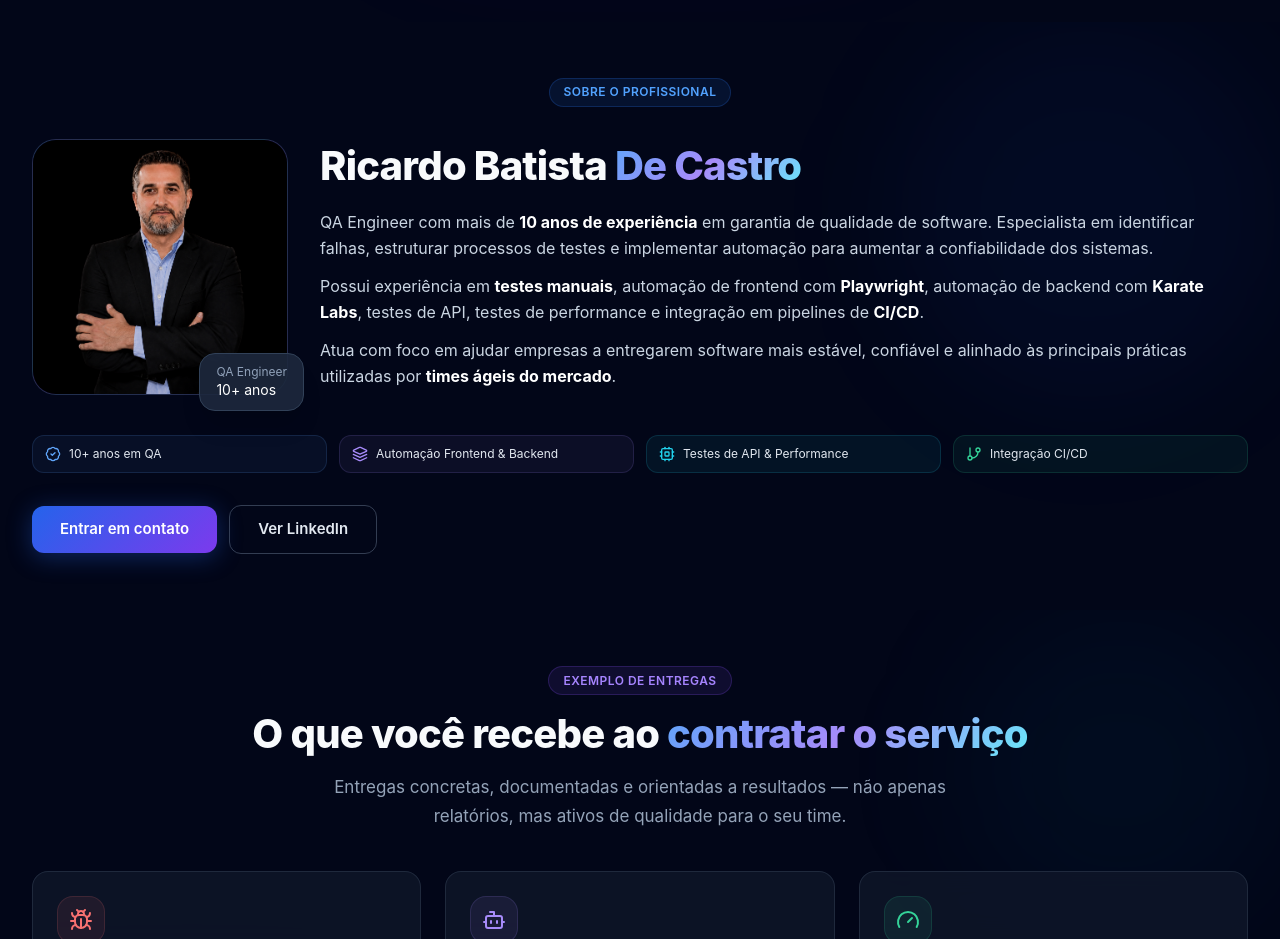
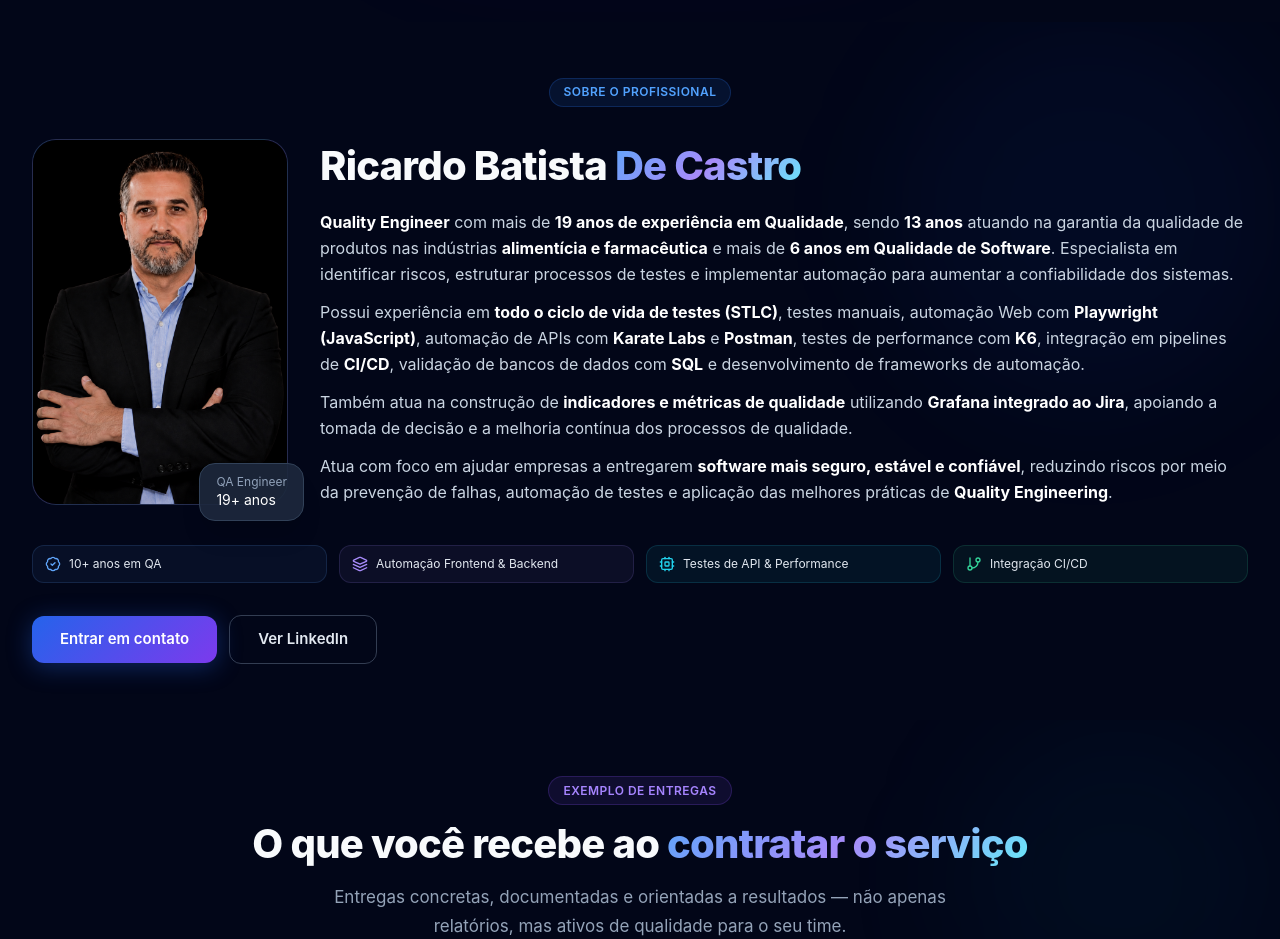
Before and after one commit to Ricardo-Batista-De-Castro/qa-landing-page, a React (Vite) app: page / in a window 1280 px wide. Shown: the part 5400-6339 px from the top of the page. Built offline with nearby package versions, Linux system fonts and the light colour scheme.

Commit message:
ajuste em texto

```diff
--- a/src/components/About.jsx
+++ b/src/components/About.jsx
@@ -33,10 +33,10 @@ export default function About() {
           </div>
 
           {/* Top row: logo + text side by side */}
-          <div className="flex flex-col sm:flex-row gap-8 items-start">
+          <div className="flex flex-col sm:flex-row gap-8 items-stretch">
             {/* Logo card */}
-            <div className="relative flex-shrink-0">
-              <div className="w-52 h-52 sm:w-64 sm:h-64 rounded-3xl bg-gradient-to-br from-blue-600/20 via-violet-600/20 to-cyan-600/20 border border-slate-700/60 flex items-center justify-center overflow-hidden p-2">
+            <div className="relative flex-shrink-0 self-stretch">
+              <div className="w-52 sm:w-64 h-full min-h-[280px] rounded-3xl bg-gradient-to-br from-blue-600/20 via-violet-600/20 to-cyan-600/20 border border-slate-700/60 flex items-center justify-center overflow-hidden p-2">
                 <img
                   src="/logo_ricardo_castro.png"
                   alt="Ricardo Castro"
@@ -49,7 +49,7 @@ export default function About() {
                 className="absolute -bottom-4 -right-4 bg-slate-800/90 border border-slate-700 rounded-2xl px-4 py-2.5 shadow-xl"
               >
                 <p className="text-xs text-slate-400">QA Engineer</p>
-                <p className="text-sm font-700 text-white">10+ anos</p>
+                <p className="text-sm font-700 text-white">19+ anos</p>
               </motion.div>
             </div>
 
@@ -61,13 +61,19 @@ export default function About() {
               </h2>
               <div className="space-y-3 text-slate-300 leading-relaxed">
                 <p>
-                  QA Engineer com mais de <strong className="text-white">10 anos de experiência</strong> em garantia de qualidade de software. Especialista em identificar falhas, estruturar processos de testes e implementar automação para aumentar a confiabilidade dos sistemas.
+                  <strong className="text-white">Quality Engineer</strong> com mais de <strong className="text-white">19 anos de experiência em Qualidade</strong>, sendo <strong className="text-white">13 anos</strong> atuando na garantia da qualidade de produtos nas indústrias <strong className="text-white">alimentícia e farmacêutica</strong> e mais de <strong className="text-white">6 anos em Qualidade de Software</strong>. Especialista em identificar riscos, estruturar processos de testes e implementar automação para aumentar a confiabilidade dos sistemas.
                 </p>
+
                 <p>
-                  Possui experiência em <strong className="text-white">testes manuais</strong>, automação de frontend com <strong className="text-white">Playwright</strong>, automação de backend com <strong className="text-white">Karate Labs</strong>, testes de API, testes de performance e integração em pipelines de <strong className="text-white">CI/CD</strong>.
+                  Possui experiência em <strong className="text-white">todo o ciclo de vida de testes (STLC)</strong>, testes manuais, automação Web com <strong className="text-white">Playwright (JavaScript)</strong>, automação de APIs com <strong className="text-white">Karate Labs</strong> e <strong className="text-white">Postman</strong>, testes de performance com <strong className="text-white">K6</strong>, integração em pipelines de <strong className="text-white">CI/CD</strong>, validação de bancos de dados com <strong className="text-white">SQL</strong> e desenvolvimento de frameworks de automação.
                 </p>
+
                 <p>
-                  Atua com foco em ajudar empresas a entregarem software mais estável, confiável e alinhado às principais práticas utilizadas por <strong className="text-white">times ágeis do mercado</strong>.
+                  Também atua na construção de <strong className="text-white">indicadores e métricas de qualidade</strong> utilizando <strong className="text-white">Grafana integrado ao Jira</strong>, apoiando a tomada de decisão e a melhoria contínua dos processos de qualidade.
+                </p>
+
+                <p>
+                  Atua com foco em ajudar empresas a entregarem <strong className="text-white">software mais seguro, estável e confiável</strong>, reduzindo riscos por meio da prevenção de falhas, automação de testes e aplicação das melhores práticas de <strong className="text-white">Quality Engineering</strong>.
                 </p>
               </div>
             </div>
```
